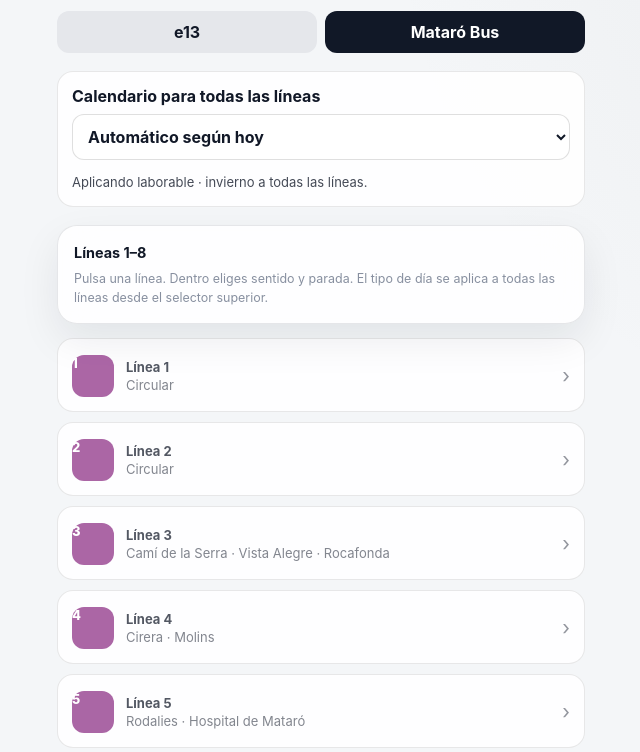
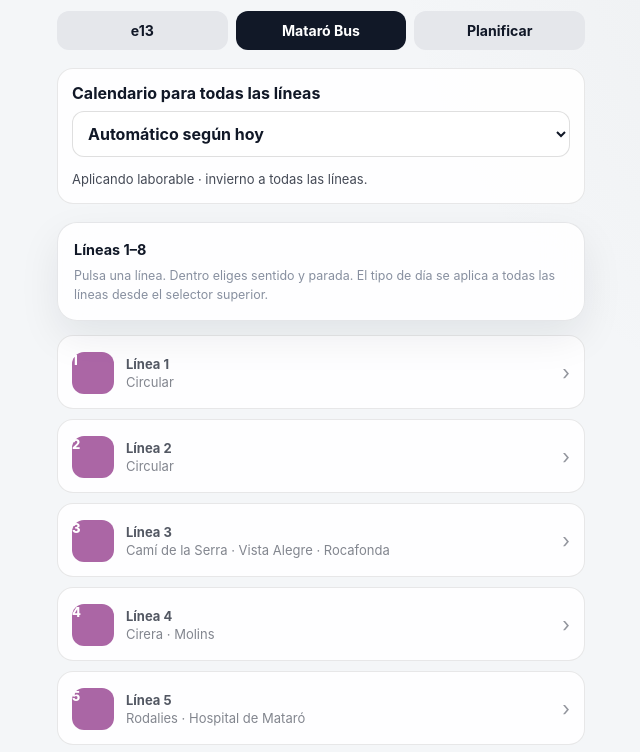
Before and after one commit to newdhas/bus-granollers-mataro, a website with bundled scripts: page mataro-bus.html in a window 1280 px wide. Shown: the part 110-862 px from the top of the page, without its empty margins (319-959 px from the left). Built offline with nearby package versions, Linux system fonts and the light colour scheme.

Commit message:
Link free route planner from Mataró Bus view

```diff
--- a/mataro-bus.html
+++ b/mataro-bus.html
@@ -10,7 +10,7 @@
   <link rel="stylesheet" href="./styles.css" />
   <title>Mataró Bus</title>
   <style>
-    .mode-tabs{display:grid;grid-template-columns:1fr 1fr;gap:8px;margin:14px 0 18px}.mode-tabs a{display:block;text-align:center;padding:11px 12px;border-radius:12px;text-decoration:none;font-weight:700;background:#e5e7eb;color:#111827}.mode-tabs a.active{background:#111827;color:#fff}
+    .mode-tabs{display:grid;grid-template-columns:repeat(3,1fr);gap:8px;margin:14px 0 18px}.mode-tabs a{display:block;text-align:center;padding:11px 8px;border-radius:12px;text-decoration:none;font-weight:700;background:#e5e7eb;color:#111827;font-size:.88rem}.mode-tabs a.active{background:#111827;color:#fff}
     .urban-grid{display:grid;gap:10px;margin-top:14px}.urban-line{display:flex;align-items:center;gap:12px;padding:14px;border-radius:16px;background:var(--card,#fff);color:inherit;border:1px solid rgba(127,127,127,.18);width:100%;text-align:left}.line-badge{width:42px;height:42px;border-radius:12px;display:grid;place-items:center;background:#8b2c83;color:#fff;font-size:20px;font-weight:800;flex:none}.urban-line strong{display:block}.urban-line span{display:block;font-size:13px;opacity:.72;margin-top:2px}
     .calendar-global{margin:14px 0;padding:14px;border-radius:16px;background:var(--card,#fff);border:1px solid rgba(127,127,127,.18)}.calendar-global select{width:100%;margin-top:8px;padding:11px;border-radius:12px;border:1px solid rgba(127,127,127,.25);background:inherit;color:inherit;font-weight:700}
     .detail{margin-top:18px;padding:16px;border-radius:18px;background:var(--card,#fff);border:1px solid rgba(127,127,127,.18)}.hidden{display:none!important}.detail-head{display:flex;justify-content:space-between;gap:12px;align-items:center}.detail h2{margin:0;font-size:21px}.controls{display:grid;grid-template-columns:1fr 1fr;gap:10px;margin:14px 0}.controls select,.pdf-btn{width:100%;padding:11px;border-radius:12px;border:1px solid rgba(127,127,127,.25);background:inherit;color:inherit;font-weight:700}.next-box{padding:16px;border-radius:16px;background:#8b2c83;color:#fff}.next-time{font-size:44px;font-weight:850;line-height:1}.times{display:flex;flex-wrap:wrap;gap:8px;margin-top:12px}.time-chip{padding:8px 10px;border-radius:999px;background:#e5e7eb;color:#111827;font-weight:700;font-size:14px}.pdf-link{display:inline-block;margin-top:14px;text-decoration:none;font-weight:700}.official-note{font-size:13px;line-height:1.45;opacity:.78}
@@ -21,7 +21,7 @@
 <body>
   <main class="app-shell">
     <header class="topbar"><div><p class="eyebrow">Mataró Bus</p><h1>Horarios</h1></div><div class="clock" id="urbanClock">--:--</div></header>
-    <nav class="mode-tabs"><a href="./index.html">e13</a><a class="active" href="./mataro-bus.html">Mataró Bus</a></nav>
+    <nav class="mode-tabs"><a href="./index.html">e13</a><a class="active" href="./mataro-bus.html">Mataró Bus</a><a href="./planner.html">Planificar</a></nav>
 
     <section class="calendar-global">
       <strong>Calendario para todas las líneas</strong>
```
